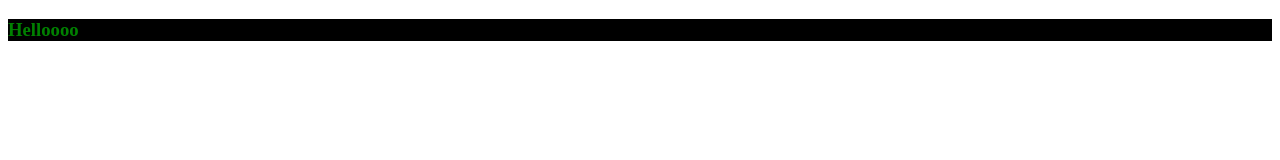
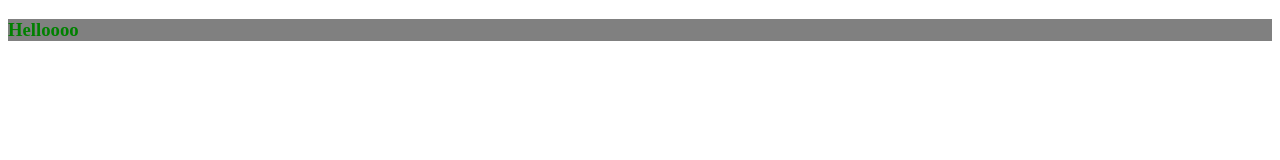
Before and after one commit to Abdullah-Jawed7/watchedProject, a plain HTML site: page index.html in a window 1280 px wide. Drawn offline with Linux system fonts and the light colour scheme.

Commit message:
giving grey bg-color and green text color to h3 tag

```diff
--- a/index.html
+++ b/index.html
@@ -6,6 +6,6 @@
     <title>Document</title>
 </head>
 <body>
-    <h3 style="background-color: black; color: green; ">Helloooo</h3>
+    <h3 style="background-color: gray; color: green; ">Helloooo</h3>
 </body>
 </html>
```
